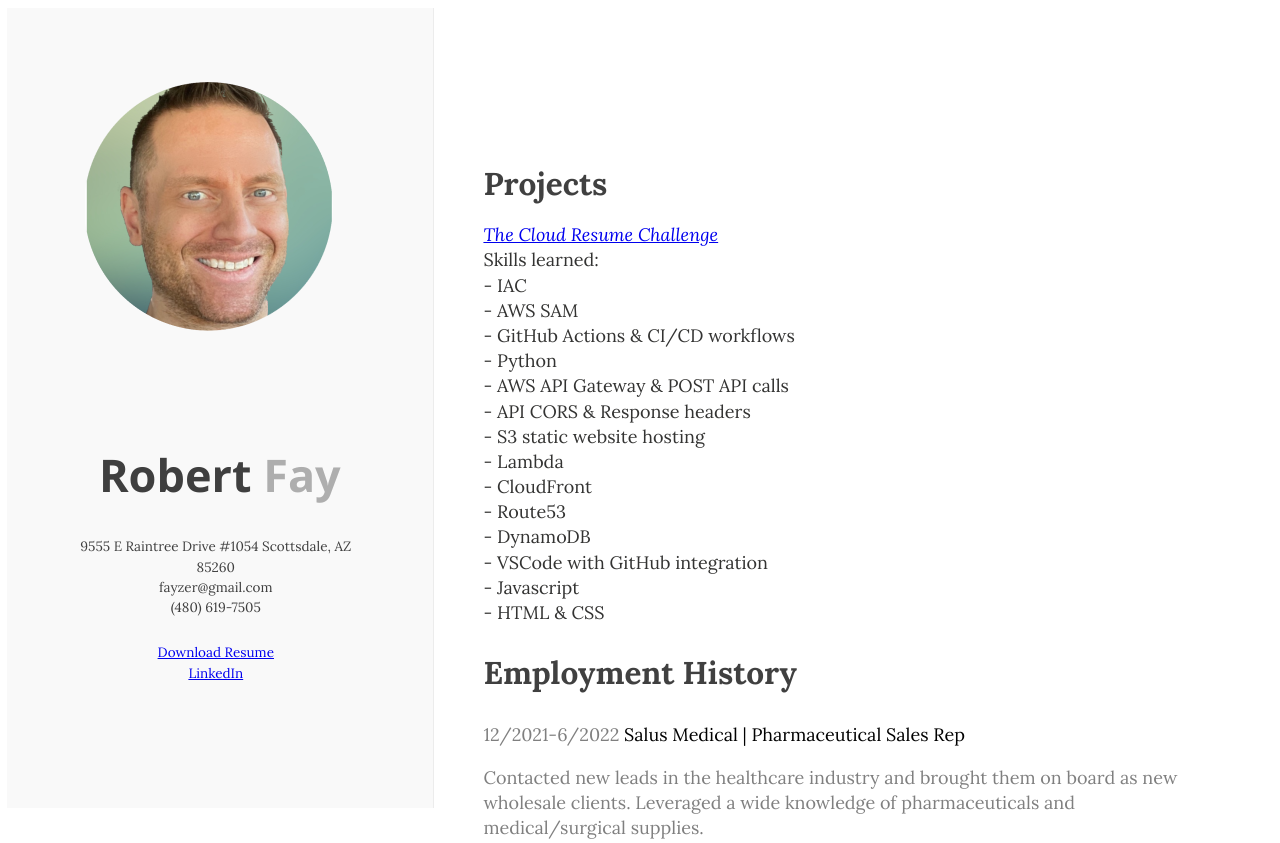
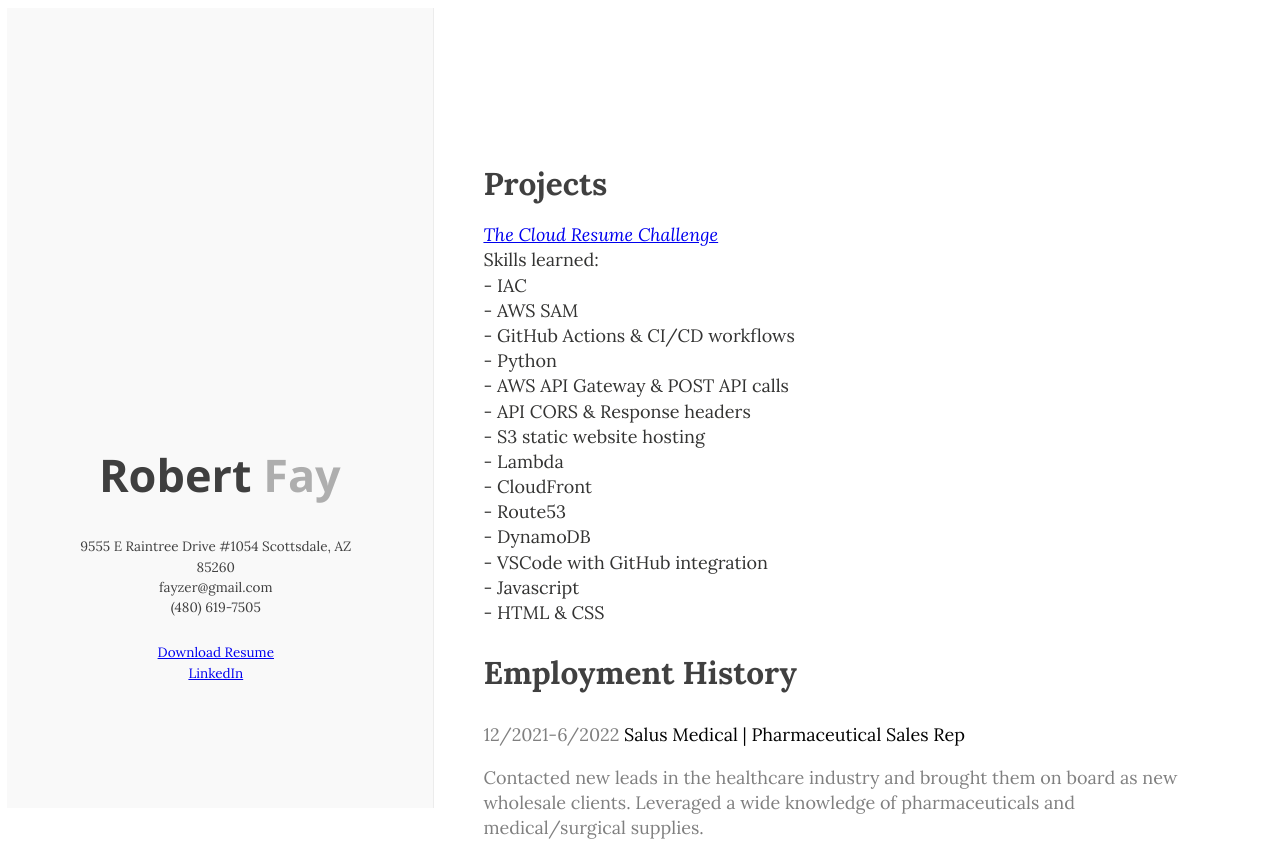
Before and after one commit to FAYZERJFL/cloudResumeChallenge, a plain HTML site: page index.html in a window 1280 px wide. Shown: the top 843 px of the page. Drawn offline with nearby package versions, Linux system fonts and the light colour scheme; no server answers; a web font is replaced by a local one.

Commit message:
Update index.html

```diff
--- a/index.html
+++ b/index.html
@@ -17,7 +17,6 @@
   <div class="left">
     <div class="name-hero">
       <div class="me-img">
-        <img src="resumePic.png">
       </div>
       <div class="name-text">
         <h1>Robert <em>Fay</em></h1>
```
